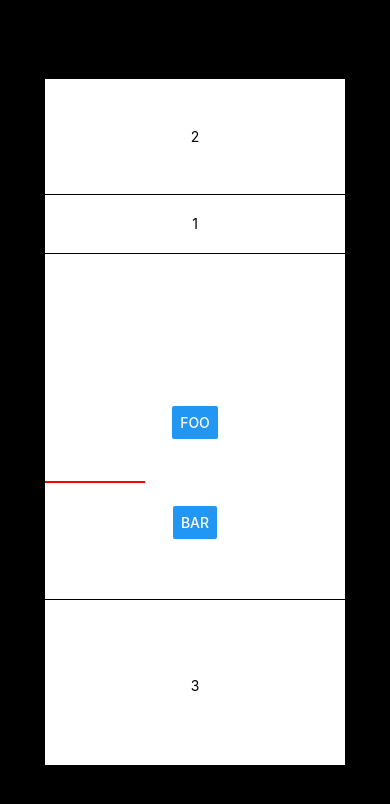
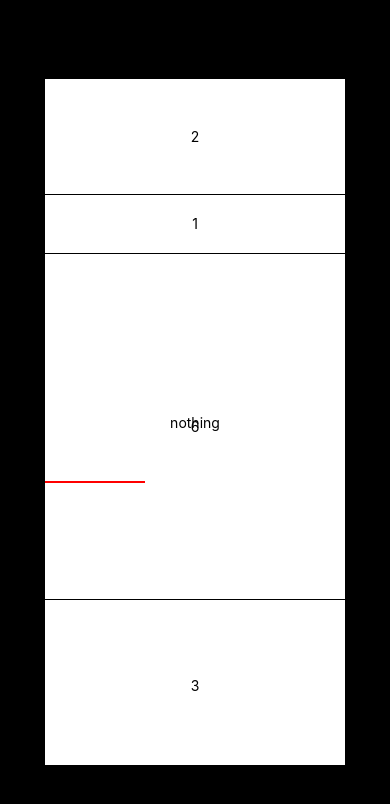
Before and after one commit to Wharfiggle/UltimateToDoApp, a React Native app: screen / in a window 390 px wide. Shown: the top 804 px of the page. Built offline with nearby package versions, Linux system fonts and the light colour scheme.

Commit message:
ModalNode Listener test

```diff
--- a/App.js
+++ b/App.js
@@ -25,10 +25,6 @@ export default class App extends React.Component
 		setTimeout(resolve => {
 			this.setState({ modalStack: this.state.modalStack.push(this.testModal) });
 		}, 1000);
-
-		setTimeout(resolve => {
-			this.setState({ modalStack: this.state.modalStack.push(this.testModal2) });
-		}, 2000);
 	}
 
 	componentWillUnmount()
@@ -70,7 +66,16 @@ export default class App extends React.Component
 		console.log("LISTENED: " + value);
 	}
 	testModal = {
-		content: (actions) => { return ( <Button title="foo" onPress={()=>{actions.complete("fart")}}/> ) },
+		content: (actions) => {
+			const [value, setValue] = React.useState(null);
+			return (
+				<Text onPress={()=>{
+					let modal = this.testModal2;
+					modal.listener = setValue;
+					this.setState({modalStack: this.state.modalStack.push(modal)})
+				}}>{!value ? "nothing" : value}</Text>
+			)
+		},
 		onComplete: (result) => { console.log(result); this.setState({ modalStack: this.state.modalStack.dropLast() }) },
 		listener: this.testListener
 	}
```
